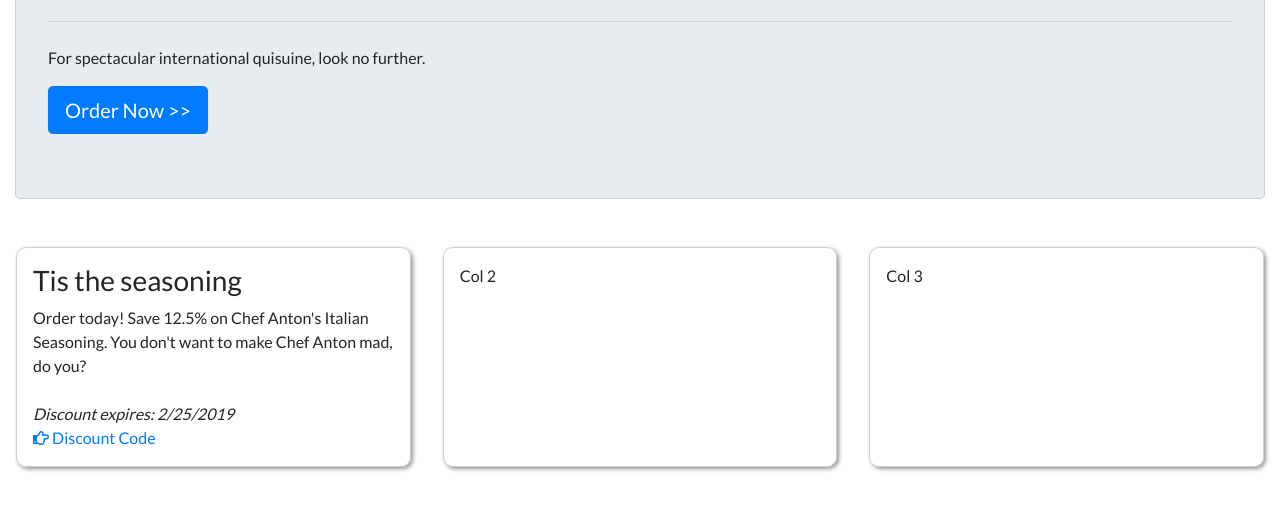
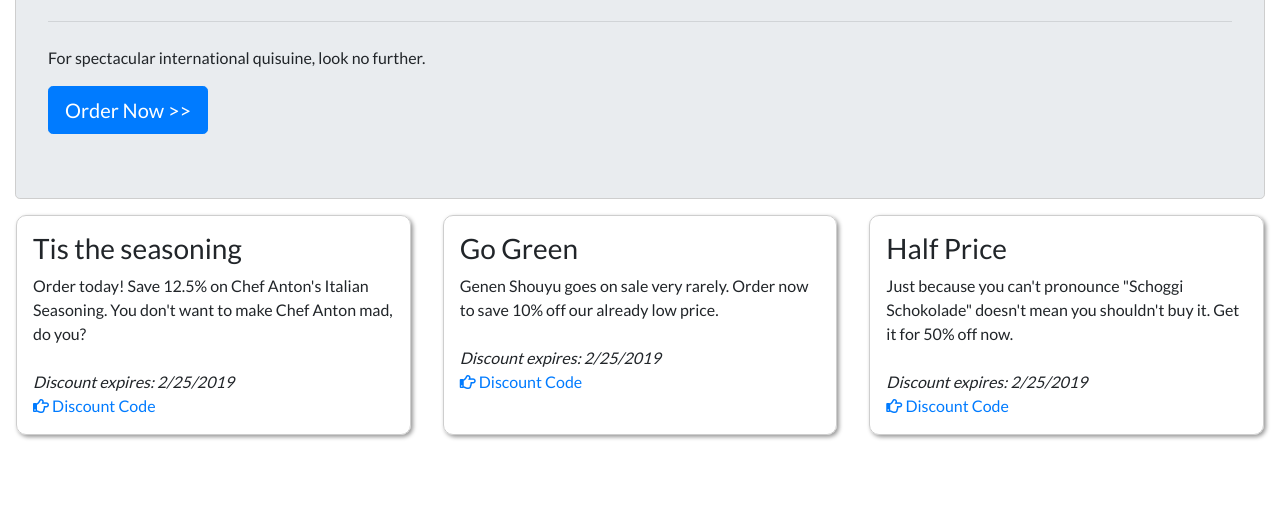
Before and after one commit to peterkovacikwctc/module_02, a plain HTML site: page wwwroot/index.html in a window 1280 px wide. Shown: the part 229-740 px from the top of the page. Drawn offline with nearby package versions, Linux system fonts and the light colour scheme.

Commit message:
changes for assign 02

```diff
--- a/wwwroot/index.html
+++ b/wwwroot/index.html
@@ -68,7 +68,7 @@
         </div>
     </nav>
     <div class="container-fluid">
-        <div class="jumbotron">
+        <div class="jumbotron mb-0">
             <h1 class="display-4">Northwind</h1>
             <p class="lead">We have the best prices and selection of high quality foods and beverages on the planet! Check out our featured discounts below.</p>
             <hr class="my-4">
@@ -84,13 +84,25 @@
                     You don't want to make Chef Anton mad, do you?
                 </div>
                 <i>Discount expires: 2/25/2019</i><br />
-                <a href="#" class="code"><i class="far fa-hand-point-right"></i> Discount Code</a>
+                <a href="#" class="code" data-code="1111" data-product="Chef Anton's Italian Seasoning"><i class="far fa-hand-point-right"></i> Discount Code</a>
             </div>
             <div class="col-md m-3 p-3 discounts">
-                Col 2
+                <h3>Go Green</h3>
+                <div class="mb-4">
+                    Genen Shouyu goes on sale very rarely.
+                    Order now to save 10% off our already low price.
+                </div>
+                <i>Discount expires: 2/25/2019</i><br />
+                <a href="#" class="code" data-code="2357" data-product="Genen Shouyu"><i class="far fa-hand-point-right"></i> Discount Code</a>
             </div>
             <div class="col-md m-3 p-3 discounts">
-                Col 3
+                <h3>Half Price</h3>
+                <div class="mb-4">
+                    Just because you can't pronounce "Schoggi Schokolade" doesn't mean you shouldn't buy it.
+                    Get it for 50% off now.
+                </div>
+                <i>Discount expires: 2/25/2019</i><br />
+                <a href="#" class="code" data-code="2001" data-product="Schoggi Schokolade"><i class="far fa-hand-point-right"></i> Discount Code</a>
             </div>
         </div>
     </div>
--- a/wwwroot/js/client.js
+++ b/wwwroot/js/client.js
@@ -1,4 +1,5 @@
 $(function () {
+
     // preload audio
     var toast = new Audio('media/toast.wav');
 
@@ -10,6 +11,17 @@ $(function () {
         toast.currentTime = 0;
         // play audio
         toast.play();
+
+        // display name and discount code
+        $('#product').html($(this).data('product'));
+        $('#code').html($(this).data('code'));
         $('#toast').toast({ autohide: false }).toast('show');
+
+        // escape to close to toast box
+        $(document).on('keyup', function (e) {
+            if (e.key === "Escape") {
+                $('#toast').toast('hide');
+            }
+        });
     });
 });
```
